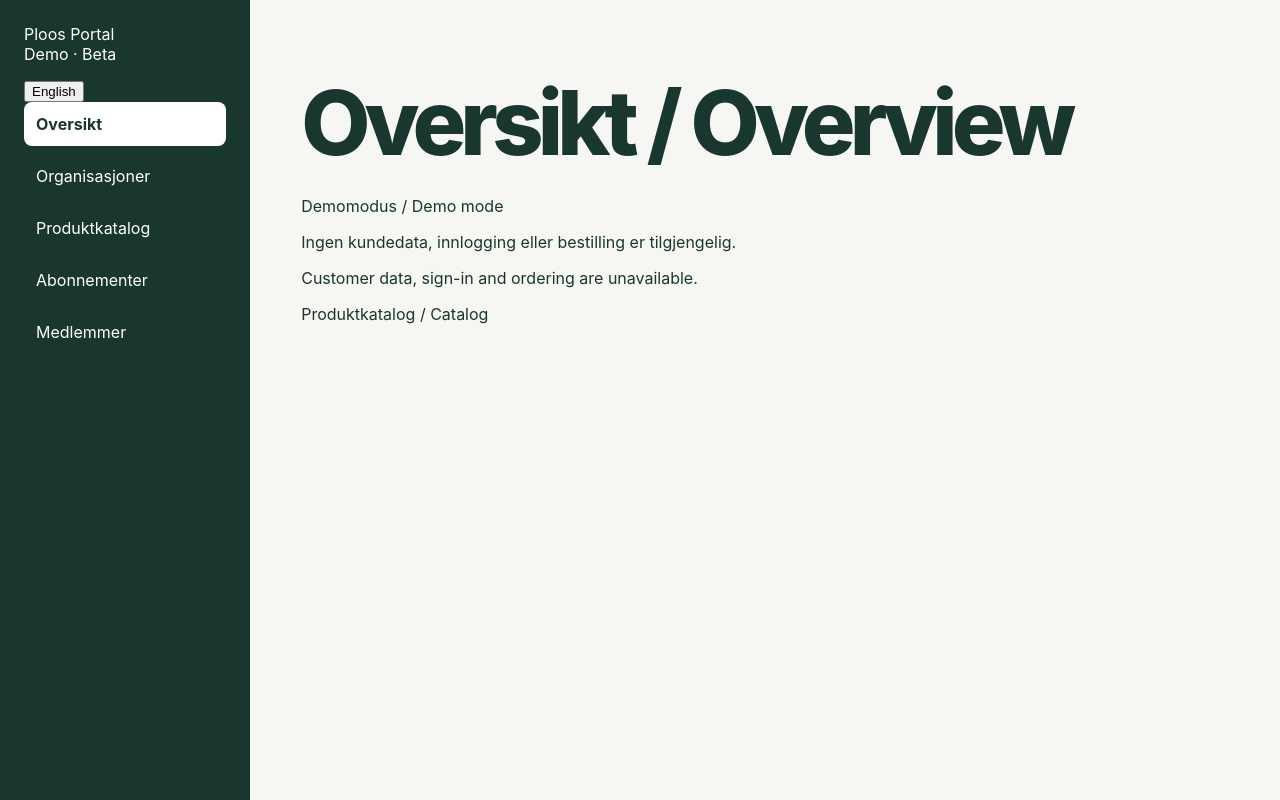
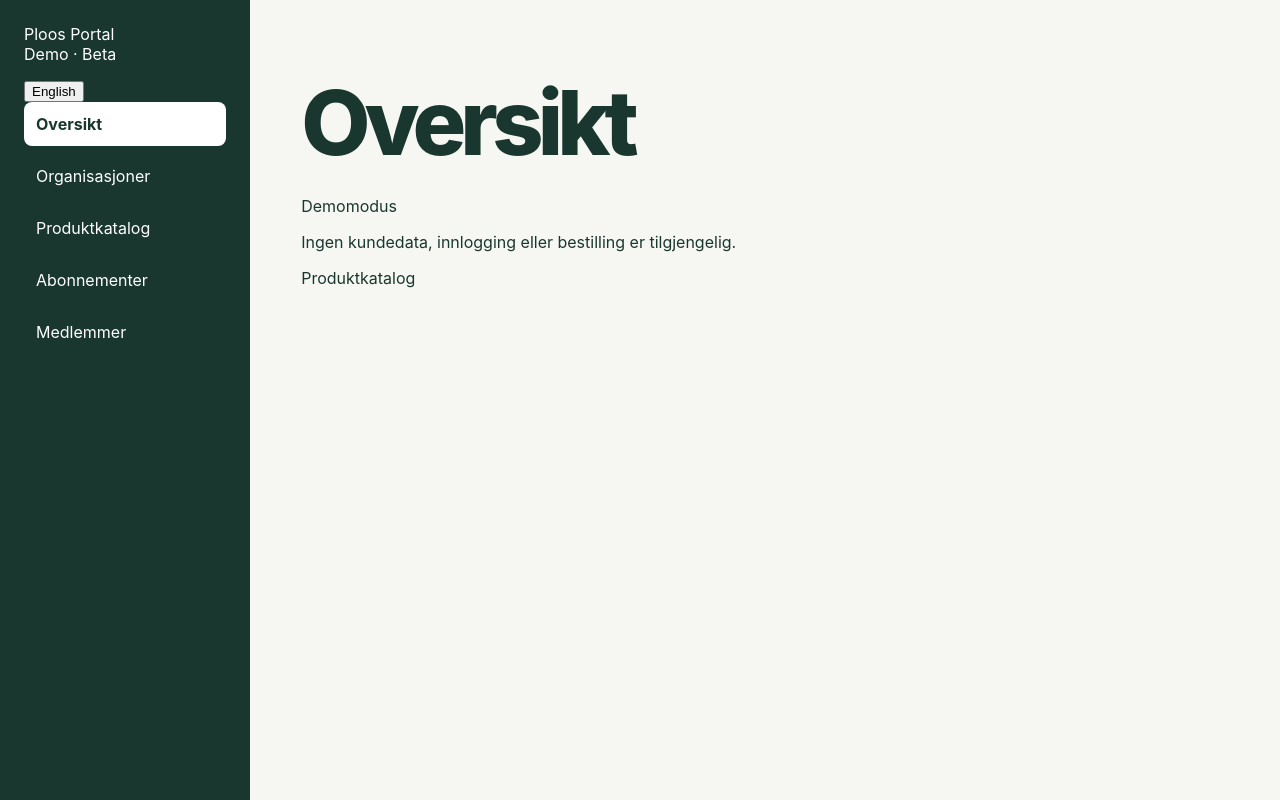
Before and after one commit to Ploos-AS/Ploos-Portal, a SvelteKit app: page /preview in a window 1280 px wide. Built offline with nearby package versions, Linux system fonts and the light colour scheme.

Commit message:
feat: share preview language across routes

```diff
--- a/src/routes/preview/+page.svelte
+++ b/src/routes/preview/+page.svelte
@@ -1,13 +1,17 @@
+<script lang="ts">
+  import { getContext } from 'svelte';
+  const getLanguage = getContext<() => 'nb' | 'en'>('preview-language');
+  let language = $derived(getLanguage());
+</script>
 <svelte:head>
   <title>Ploos Portal – Preview</title>
   <meta name="robots" content="noindex, nofollow" />
 </svelte:head>
 <main>
-  <h1>Oversikt / Overview</h1>
-  <p>Demomodus / Demo mode</p>
-  <p>Ingen kundedata, innlogging eller bestilling er tilgjengelig.</p>
-  <p>Customer data, sign-in and ordering are unavailable.</p>
-  <a href="/preview/catalog">Produktkatalog / Catalog</a>
+  <h1>{language === 'nb' ? 'Oversikt' : 'Overview'}</h1>
+  <p>{language === 'nb' ? 'Demomodus' : 'Demo mode'}</p>
+  <p>{language === 'nb' ? 'Ingen kundedata, innlogging eller bestilling er tilgjengelig.' : 'Customer data, sign-in and ordering are unavailable.'}</p>
+  <a href="/preview/catalog">{language === 'nb' ? 'Produktkatalog' : 'Catalog'}</a>
 </main>
 <style>
   main { padding: clamp(20px, 4vw, 60px); }
```
